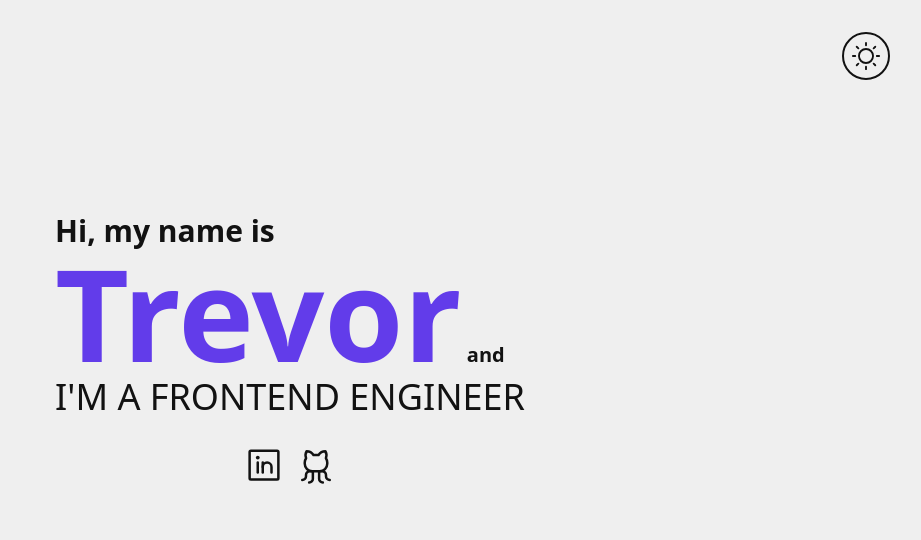
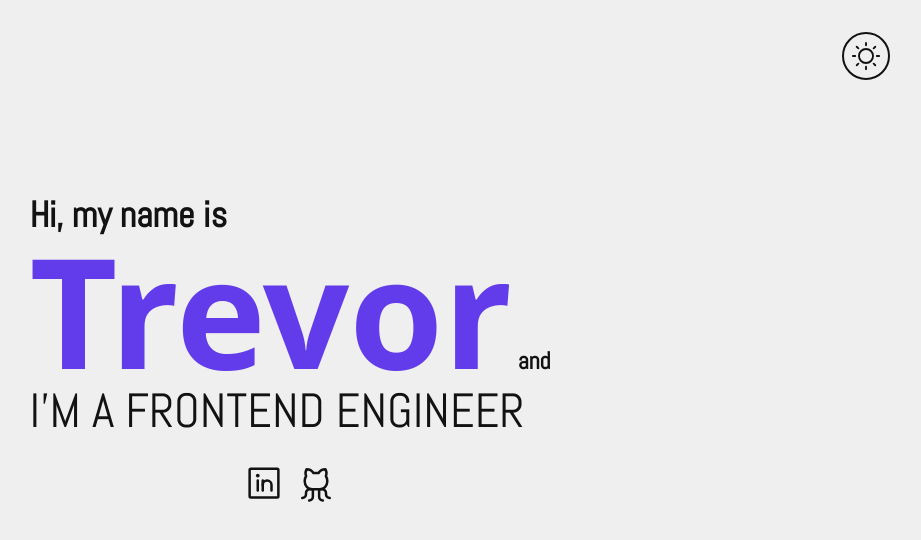
Before and after one commit to TrevorLeeman/trevorleeman.com, a Next.js app: page / in a window 1280 px wide. Shown: the top 540 px of the page, without its empty margins (350-1271 px from the left). Built offline with nearby package versions, Linux system fonts and the light colour scheme.

Commit message:
Add SEO meta tags

```diff
--- a/src/pages/_document.tsx
+++ b/src/pages/_document.tsx
@@ -1,12 +1,30 @@
 import { Html, Head, Main, NextScript } from "next/document";
 
 const Document = () => {
+  const DESCRIPTION =
+    "Trevor Leeman is a software engineer based out of Seattle, WA. His primary focus is on Frontend Engineering using React, NextJS, TypeScript, and CSS.";
+  const OG_IMAGE_URL = "https://imgur.com/a/flvPVwA";
+
   return (
     <Html lang="en">
       <Head>
         <meta name="viewport" content="initial-scale=1.0, width=device-width" />
-        <meta name="description" content="Trevor Leeman" />
+        <meta name="description" content={DESCRIPTION} />
+        <meta property="og:description" content={DESCRIPTION} />
+        <meta property="og:image" content={OG_IMAGE_URL} />
+        <meta property="og:image:url" content={OG_IMAGE_URL} />
+        <meta property="twitter:image" content={OG_IMAGE_URL} />
         <link rel="icon" href="/favicon.ico" />
+        <link rel="preconnect" href="https://fonts.googleapis.com" />
+        <link
+          rel="preconnect"
+          href="https://fonts.gstatic.com"
+          crossOrigin="true"
+        />
+        <link
+          href="https://fonts.googleapis.com/css2?family=Abel&display=swap"
+          rel="stylesheet"
+        />
       </Head>
       <body>
         <Main />
--- a/src/pages/index.tsx
+++ b/src/pages/index.tsx
@@ -4,22 +4,30 @@ import Head from "next/head";
 import Socials from "../components/socials/Socials";
 
 const Homepage = () => {
+  const CANONICAL_URL = "https://www.trevorleeman.com";
+
   return (
     <>
       <Head>
         <title>Trevor Leeman</title>
+        <meta property="og:title" content="Trevor Leeman" />
+        <meta property="og:type" content="website" />
+        <meta property="og:url" content={CANONICAL_URL} />
+        <link rel="canonical" href={CANONICAL_URL} />
       </Head>
       <div className="flex flex-grow flex-col items-center justify-center pb-52">
-        <div className="flex flex-col pb-7">
-          <h1 className="text-xl font-semibold md:text-3xl">Hi, my name is</h1>
-          <h1>
-            <span className="text-7xl font-bold text-theme-purple dark:text-theme-pink md:text-9xl">
+        <h1 className="flex flex-col pb-7 font-abel">
+          <span className="text-2xl font-semibold md:text-4xl">
+            Hi, my name is
+          </span>
+          <span>
+            <span className="font-default text-8xl font-bold text-theme-purple dark:text-theme-pink md:text-[9.5rem]">
               Trevor
             </span>
-            <span className="text-md font-semibold md:text-xl"> and</span>
-          </h1>
-          <h1 className="text-2xl md:text-4xl">I'M A FRONTEND ENGINEER</h1>
-        </div>
+            <span className="text-lg font-semibold md:text-2xl"> and</span>
+          </span>
+          <span className="text-3xl md:text-5xl">I'M A FRONTEND ENGINEER</span>
+        </h1>
         <Socials />
       </div>
     </>
--- a/tailwind.config.js
+++ b/tailwind.config.js
@@ -13,6 +13,7 @@ module.exports = {
       fontFamily: {
         default:
           'ui-sans-serif, system-ui, -apple-system, BlinkMacSystemFont, "Segoe UI", Roboto, "Helvetica Neue", Arial, "Noto Sans", sans-serif, "Apple Color Emoji", "Segoe UI Emoji", "Segoe UI Symbol", "Noto Color Emoji"',
+        abel: "Abel, sans-serif",
       },
     },
   },
```
